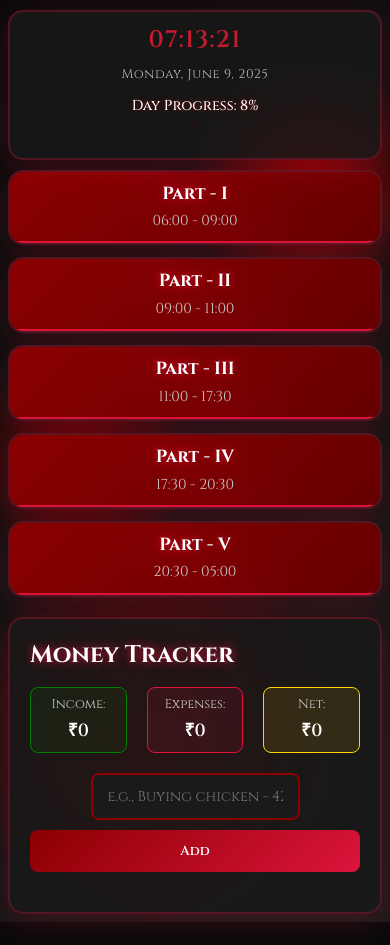
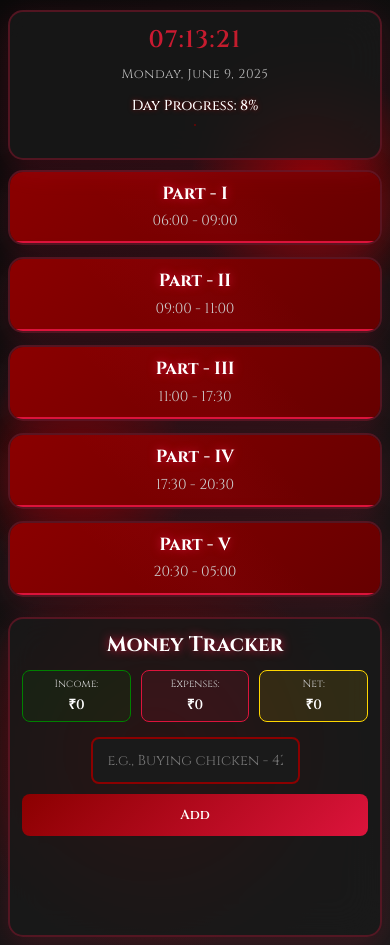
Before and after one commit to mayurgd/analog-watch-timetable, a plain HTML site: page page/index.html in a window 390 px wide. Before the commit the page ends 922 px from the top, so only its background shows below. Drawn offline with Linux system fonts and the light colour scheme; no server answers.

Commit message:
updated css

```diff
--- a/page/styles.css
+++ b/page/styles.css
@@ -898,13 +898,17 @@ body {
     border-radius: 15px;
     padding: 20px;
     box-shadow: var(--shadow);
+    height: 400px; /* Fixed height */
+    display: flex;
+    flex-direction: column;
 }
 
 .transaction-header {
     display: flex;
     justify-content: space-between;
     align-items: center;
-    margin-bottom: 20px;
+    margin-bottom: 15px;
+    flex-shrink: 0; /* Prevent shrinking */
 }
 
 .transaction-header h2 {
@@ -958,7 +962,8 @@ body {
 }
 
 .transaction-input {
-    margin-bottom: 20px;
+    margin-bottom: 15px;
+    flex-shrink: 0; /* Prevent shrinking */
 }
 
 .input-group {
@@ -1003,8 +1008,28 @@ body {
 }
 
 .transaction-list {
-    max-height: 300px;
+    flex: 1; /* Take remaining space */
     overflow-y: auto;
+    min-height: 0; /* Allow flexbox to work properly */
+    padding-right: 5px; /* Space for scrollbar */
+}
+
+.transaction-list::-webkit-scrollbar {
+    width: 6px;
+}
+
+.transaction-list::-webkit-scrollbar-track {
+    background: var(--secondary-black);
+    border-radius: 3px;
+}
+
+.transaction-list::-webkit-scrollbar-thumb {
+    background: var(--dark-red);
+    border-radius: 3px;
+}
+
+.transaction-list::-webkit-scrollbar-thumb:hover {
+    background: var(--bright-red);
 }
 
 .transaction-item {
@@ -1052,21 +1077,41 @@ body {
     color: var(--bright-red);
 }
 
-/* Mobile responsive */
 @media (max-width: 768px) {
+    .transaction-section {
+        height: 350px; /* Smaller height on mobile */
+        padding: 15px;
+    }
+
     .transaction-header {
         flex-direction: column;
-        gap: 15px;
+        gap: 10px;
         align-items: stretch;
+        margin-bottom: 15px;
+    }
+
+    .transaction-header h2 {
+        text-align: center;
+        font-size: 1.3rem;
     }
 
     .transaction-summary {
         justify-content: space-between;
+        gap: 10px;
     }
 
     .summary-item {
         flex: 1;
-        padding: 8px 10px;
+        padding: 8px 5px;
+        min-width: 0; /* Prevent overflow */
+    }
+
+    .summary-item .label {
+        font-size: 0.7rem;
+    }
+
+    .summary-item .amount {
+        font-size: 0.9rem;
     }
 
     .input-group {
@@ -1077,4 +1122,48 @@ body {
     .btn-add-transaction {
         width: 100%;
     }
+
+    .transaction-item {
+        padding: 10px 12px;
+    }
+
+    .transaction-reason {
+        font-size: 0.9rem;
+    }
+
+    .transaction-amount {
+        font-size: 1rem;
+    }
 }
+
+@media (max-width: 480px) {
+    .transaction-section {
+        height: 320px;
+        padding: 12px;
+    }
+
+    .summary-item {
+        padding: 6px 3px;
+    }
+
+    .summary-item .label {
+        font-size: 0.65rem;
+    }
+
+    .summary-item .amount {
+        font-size: 0.85rem;
+    }
+
+    .transaction-item {
+        padding: 8px 10px;
+        flex-direction: column;
+        align-items: flex-start;
+        gap: 5px;
+    }
+
+    .transaction-amount {
+        align-self: flex-end;
+        font-size: 1rem;
+        font-weight: 700;
+    }
+}
```
